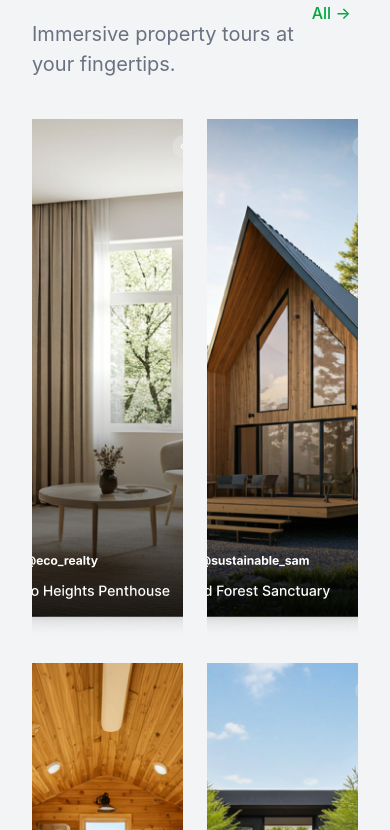
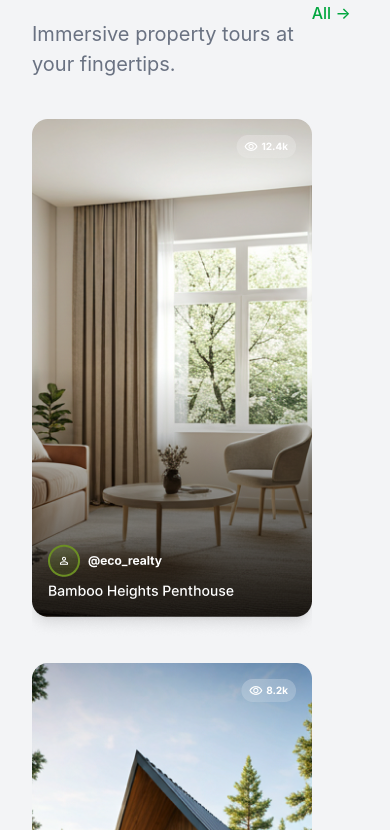
Before and after one commit to Petre223/Akrapex-Brivv-landing-page, a React (Vite) app in the folder BRIVV/: page / in a window 390 px wide. Shown: the part 3994-4824 px from the top of the page. Built offline with nearby package versions, Linux system fonts and the light colour scheme.

Commit message:
Updating the Brivv Project

```diff
--- a/BRIVV/src/Components/PropertyReels.jsx
+++ b/BRIVV/src/Components/PropertyReels.jsx
@@ -54,7 +54,7 @@
       </div>
 
       {/* Cards Grid */}
-      <div className="grid grid-cols-2 sm:grid-cols-2 md:grid-cols-3 lg:grid-cols-4 gap-6 mt-10">
+      <div className="grid grid-cols-1 sm:grid-cols-2 md:grid-cols-3 lg:grid-cols-4 gap-6 mt-10">
         {properties.map((item) => (
           <div
             key={item.id}
```
